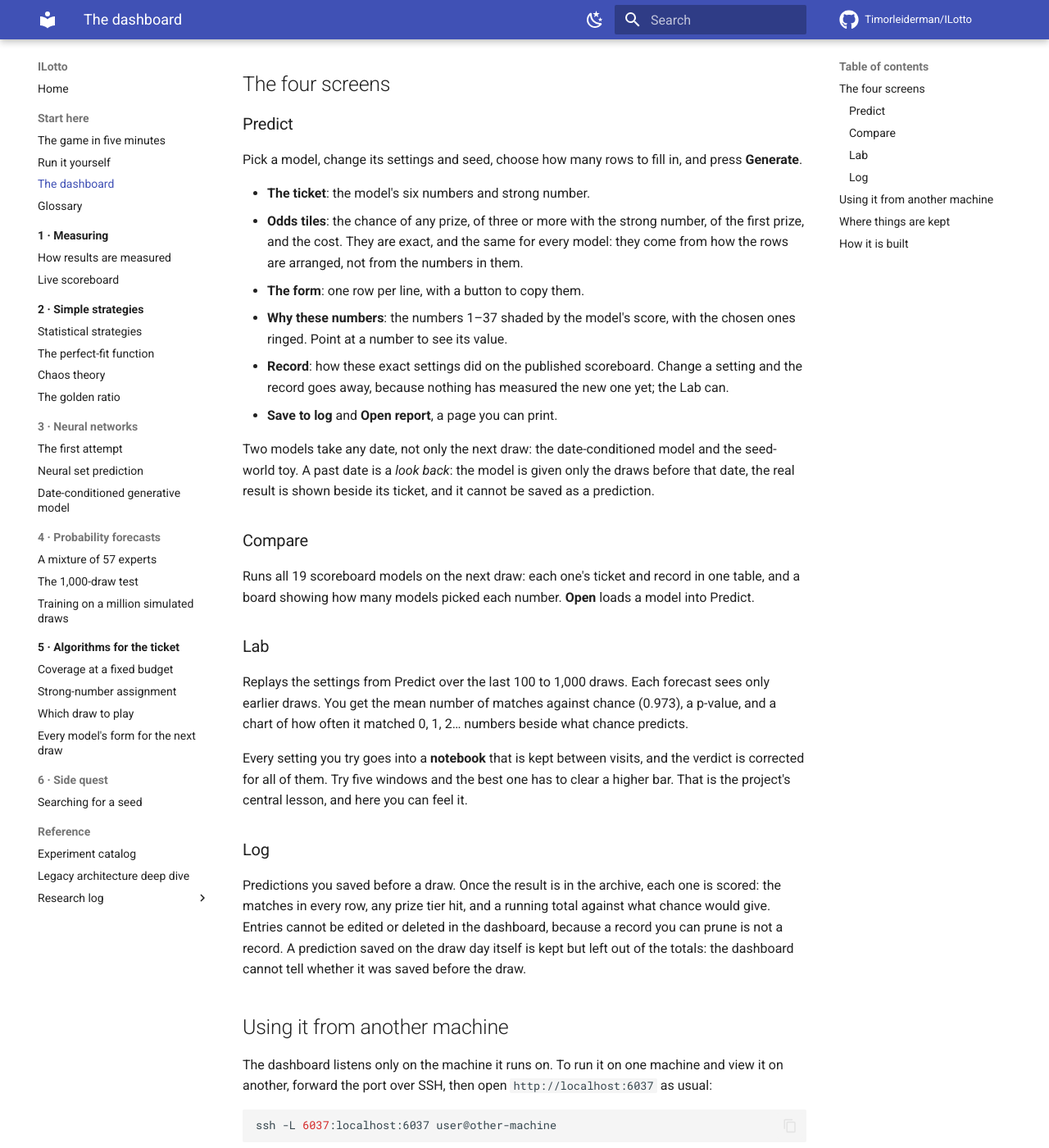
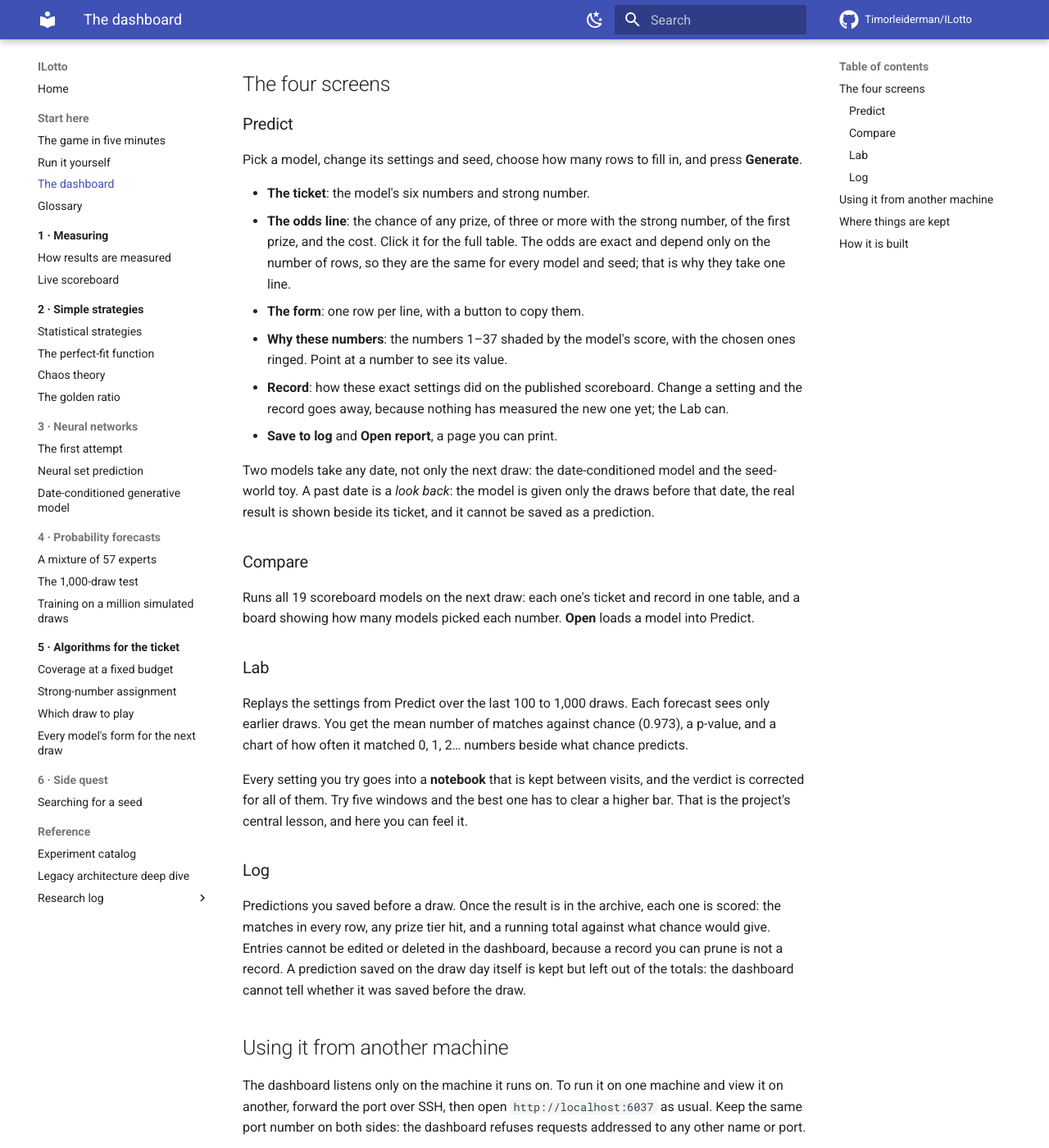
Before and after one commit to Timorleiderman/ILotto, an MkDocs documentation site: the page built from docs/start/dashboard.md, in a window 1280 px wide and 1400 px high, scrolled down 575 px. Shown: the whole window at 82% size. Built offline with MkDocs 1.6.1 and Material for MkDocs 9.7.7, drawn with Linux system fonts in a browser that asks for light colours; comment, search, counter and statistics services are not loaded.

Commit message:
Dashboard polish: compact odds line, review fixes
- Odds depend only on the number of rows, so they move from four large
  tiles and a table into one slim line that opens for the detail. The form
  and the number grid get the space.
- Out-of-range settings now show the server's message beside the field
  (the browser's built-in check was silently blocking the request).
- The seed-world toy accepts any date from 1968, since it reads no history.
- `rows` must be a whole number; 10.0 or "10" is refused.
- Result files are pruned to the newest 300; log entries carry their own
  copy, so nothing saved is lost.
- Opening the page no longer starts a neural training run on its own.
- Docs: odds line, and the port must match when forwarding over SSH.

Co-Authored-By: Claude Fable 5.2 <noreply@anthropic.com>

````diff
--- a/docs/start/dashboard.md
+++ b/docs/start/dashboard.md
@@ -26,9 +26,10 @@ Pick a model, change its settings and seed, choose how many rows to fill in, and
 **Generate**.
 
 - **The ticket**: the model's six numbers and strong number.
-- **Odds tiles**: the chance of any prize, of three or more with the strong number, of the
-  first prize, and the cost. They are exact, and the same for every model: they come from how
-  the rows are arranged, not from the numbers in them.
+- **The odds line**: the chance of any prize, of three or more with the strong number, of the
+  first prize, and the cost. Click it for the full table. The odds are exact and depend only on
+  the number of rows, so they are the same for every model and seed; that is why they take one
+  line.
 - **The form**: one row per line, with a button to copy them.
 - **Why these numbers**: the numbers 1–37 shaded by the model's score, with the chosen ones
   ringed. Point at a number to see its value.
@@ -66,7 +67,8 @@ dashboard cannot tell whether it was saved before the draw.
 ## Using it from another machine
 
 The dashboard listens only on the machine it runs on. To run it on one machine and view it on
-another, forward the port over SSH, then open `http://localhost:6037` as usual:
+another, forward the port over SSH, then open `http://localhost:6037` as usual. Keep the same
+port number on both sides: the dashboard refuses requests addressed to any other name or port.
 
 ```bash
 ssh -L 6037:localhost:6037 user@other-machine
--- a/lotto/ui/static/index.html
+++ b/lotto/ui/static/index.html
@@ -37,7 +37,7 @@
     <div class="head"><h1>Predict the next draw</h1>
       <p>Pick a model, change its settings, and get its ticket, a form to fill in and the exact odds.</p></div>
     <div class="two">
-      <form class="card" id="controls" autocomplete="off">
+      <form class="card" id="controls" autocomplete="off" novalidate>
         <h3>Model</h3>
         <label for="model" class="sr">Model</label>
         <select id="model"></select>
````
Also changed, not shown: lotto/ui/static/app.css (+9 -0 lines), lotto/ui/static/app.js (+16 -17 lines), 4 other files.
